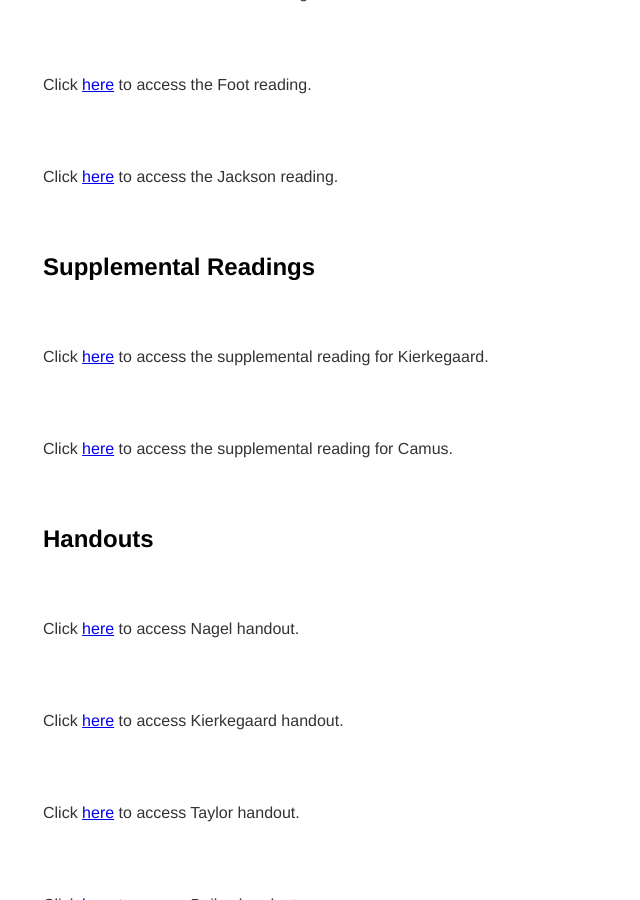
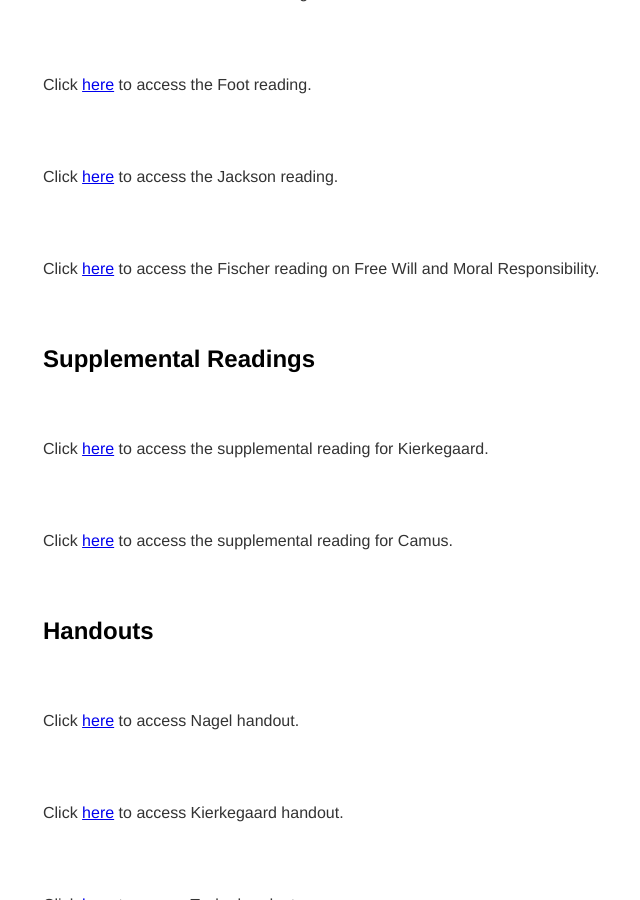
Before and after one commit to kevinjpatton/kevinjpatton.github.io, a Jekyll site: the page built from teaching/phil_1010/index.html, in a window 1280 px wide and 900 px high, scrolled down 1602 px. Shown: the whole window, without its empty margins (149-789 px from the left). Built offline with Jekyll 4.4.1, drawn with Linux system fonts in a browser that asks for light colours; Markdown is read by kramdown in place of the engine named in the settings.

Commit message:
Update index.html

```diff
--- a/teaching/phil_1010/index.html
+++ b/teaching/phil_1010/index.html
@@ -21,6 +21,9 @@ title: Teaching - Phil 1010
 <p>Click <a href="/teaching/phil_1010/Norman Dahl - Morality and the Meaning of Life Some First Thoughts.pdf" target="_blank">here</a> to access the Dahl reading.</p>
 <p>Click <a href="/teaching/phil_1010/Philippa Foot - Free WIll Involving Determinism.pdf" target="_blank">here</a> to access the Foot reading.</p>
 <p>Click <a href="/teaching/phil_1010/Frank Jackson - Epiphenomenal Qualia.pdf" target="_blank">here</a> to access the Jackson reading.</p>
+<p>Click <a href="https://www.ucl.ac.uk/~uctytho/dfwFischer2.html" target="_blank">here</a> to access the Fischer reading on Free Will and Moral Responsibility.</p>
+
+
 
 <h2>Supplemental Readings</h2>
 <p>Click <a href="https://iep.utm.edu/mean-ear/#SH2b" target="_blank">here</a> to access the supplemental reading for Kierkegaard.</p>
```
